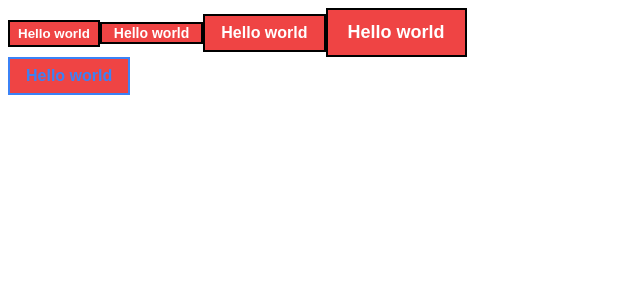
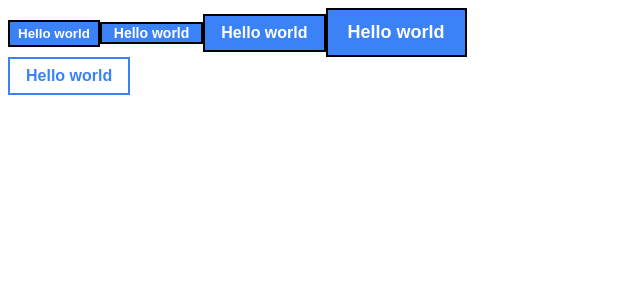
Before and after one commit to orkait/nitrogen, a React (Vite) app: page / in a window 1280 px wide. Shown: the top 300 px of the page, without its empty margins (0-640 px from the left). Built offline with nearby package versions, Linux system fonts and the light colour scheme.

Commit message:
sync update

```diff
--- a/src/components/Button/Button.tsx
+++ b/src/components/Button/Button.tsx
@@ -93,7 +93,7 @@ function Button({
 
     return (
         <button
-            className={`${getButtonClasses(theme)} sm:bg-red-500 `}
+            className={`${getButtonClasses(theme)} pt-5 `}
             onClick={onClick}
             disabled={disabled || loading}
             style={style}
--- a/jit-plugin.ts
+++ b/theme-jit/jit-plugin.ts
@@ -2,7 +2,7 @@ import { execSync } from 'child_process';
 
 const generateCSS = () => {
     try {
-        execSync("./theme-jit/jit.ts");
+        execSync("jit.ts");
         console.log('CSS generated successfully.');
     } catch (error) {
         console.error('Error generating CSS:', error);
--- a/theme-jit/jit.css
+++ b/theme-jit/jit.css
@@ -1,58 +1,178 @@
-.bg-blue-500{background-color: #3b82f6;}
-.color-white{color: #fff;}
-.bg-gray-500{background-color: #6b7280;}
-.bg-yellow-500{background-color: #eab308;}
-.bg-green-500{background-color: #22c55e;}
-.bg-red-500{background-color: #ef4444;}
-.bg-blue-700{background-color: #1d4ed8;}
-.bg-gray-700{background-color: #374151;}
-.bg-yellow-700{background-color: #a16207;}
-.bg-green-700{background-color: #15803d;}
-.bg-red-700{background-color: #b91c1c;}
-.display-flex{display: flex}
-.align-items-center{align-items: center}
-.justify-content-center{justify-content: center}
-.user-select-none{user-select: none}
-.px-2{padding-left: 8px;padding-right: 8px;}
-.py-1{padding-top: 4px;padding-bottom: 4px;}
-.font-7{font-size: 14px;}
-.px-3{padding-left: 12px;padding-right: 12px;}
-.py-15{padding-top: 60px;padding-bottom: 60px;}
-.font-8{font-size: 16px;}
-.px-4{padding-left: 16px;padding-right: 16px;}
-.py-2{padding-top: 8px;padding-bottom: 8px;}
-.font-9{font-size: 18px;}
-.px-5{padding-left: 20px;padding-right: 20px;}
-.py-3{padding-top: 12px;padding-bottom: 12px;}
-.border-1{border-width: 1px}
-.border-solid{border-style: solid;}
-.rounded-4{border-radius: 4px;}
-.bg-transparent{background-color: transparent;}
-.color-gray-500{color: #6b7280;}
-.color-blue-500{color: #3b82f6;}
-.border-blue-500{border-color: #3b82f6;}
-.border-gray-500{border-color: #6b7280;}
-.border-yellow-500{border-color: #eab308;}
-.color-yellow-500{color: #eab308;}
-.border-green-500{border-color: #22c55e;}
-.color-green-500{color: #22c55e;}
-.border-red-500{border-color: #ef4444;}
-.color-red-500{color: #ef4444;}
-.ml-1{margin-left: 4px;}
-.display-inline-flex{display: inline-flex}
-.border-gray-300{border-color: #d1d5db;}
-.color-gray-300{color: #d1d5db;}
-.cursor-not-allowed{cursor: not-allowed}
-.cursor-pointer{cursor: pointer}
-.border-2{border-width: 2px}
-.border-none{border-style: none;}
-.rounded-0{border-radius: 0px;}
-.font-bold{font-weight: 700;}
-.pt-10{padding-top: 40px;}
-.shadow-md{box-shadow: 1px 1px 8px 0px #cbd5e0;}
-.pt-0{padding-top: 0px;}
-.border-transparent{border-color: transparent;}
-.rounded-6{border-radius: 6px;}
-@media (min-width: 640px){
-.sm\:bg-red-500{background-color: #ef4444;}
+.bg-blue-500 {
+	background-color: #3b82f6;
 }
+.color-white {
+	color: #fff;
+}
+.bg-gray-500 {
+	background-color: #6b7280;
+}
+.bg-yellow-500 {
+	background-color: #eab308;
+}
+.bg-green-500 {
+	background-color: #22c55e;
+}
+.bg-red-500 {
+	background-color: #ef4444;
+}
+.bg-blue-700 {
+	background-color: #1d4ed8;
+}
+.bg-gray-700 {
+	background-color: #374151;
+}
+.bg-yellow-700 {
+	background-color: #a16207;
+}
+.bg-green-700 {
+	background-color: #15803d;
+}
+.bg-red-700 {
+	background-color: #b91c1c;
+}
+.display-flex {
+	display: flex;
+}
+.align-items-center {
+	align-items: center;
+}
+.justify-content-center {
+	justify-content: center;
+}
+.user-select-none {
+	user-select: none;
+}
+.px-2 {
+	padding-left: 8px;
+	padding-right: 8px;
+}
+.py-1 {
+	padding-top: 4px;
+	padding-bottom: 4px;
+}
+.font-7 {
+	font-size: 14px;
+}
+.px-3 {
+	padding-left: 12px;
+	padding-right: 12px;
+}
+.py-15 {
+	padding-top: 60px;
+	padding-bottom: 60px;
+}
+.font-8 {
+	font-size: 16px;
+}
+.px-4 {
+	padding-left: 16px;
+	padding-right: 16px;
+}
+.py-2 {
+	padding-top: 8px;
+	padding-bottom: 8px;
+}
+.font-9 {
+	font-size: 18px;
+}
+.px-5 {
+	padding-left: 20px;
+	padding-right: 20px;
+}
+.py-3 {
+	padding-top: 12px;
+	padding-bottom: 12px;
+}
+.border-1 {
+	border-width: 1px;
+}
+.border-solid {
+	border-style: solid;
+}
+.rounded-4 {
+	border-radius: 4px;
+}
+.bg-transparent {
+	background-color: transparent;
+}
+.color-gray-500 {
+	color: #6b7280;
+}
+.color-blue-500 {
+	color: #3b82f6;
+}
+.border-blue-500 {
+	border-color: #3b82f6;
+}
+.border-gray-500 {
+	border-color: #6b7280;
+}
+.border-yellow-500 {
+	border-color: #eab308;
+}
+.color-yellow-500 {
+	color: #eab308;
+}
+.border-green-500 {
+	border-color: #22c55e;
+}
+.color-green-500 {
+	color: #22c55e;
+}
+.border-red-500 {
+	border-color: #ef4444;
+}
+.color-red-500 {
+	color: #ef4444;
+}
+.ml-1 {
+	margin-left: 4px;
+}
+.display-inline-flex {
+	display: inline-flex;
+}
+.border-gray-300 {
+	border-color: #d1d5db;
+}
+.color-gray-300 {
+	color: #d1d5db;
+}
+.cursor-not-allowed {
+	cursor: not-allowed;
+}
+.cursor-pointer {
+	cursor: pointer;
+}
+.border-2 {
+	border-width: 2px;
+}
+.border-none {
+	border-style: none;
+}
+.rounded-0 {
+	border-radius: 0px;
+}
+.font-bold {
+	font-weight: 700;
+}
+.pt-10 {
+	padding-top: 40px;
+}
+.shadow-md {
+	box-shadow: 1px 1px 8px 0px #cbd5e0;
+}
+.pt-0 {
+	padding-top: 0px;
+}
+.border-transparent {
+	border-color: transparent;
+}
+.rounded-6 {
+	border-radius: 6px;
+}
+@media (min-width: 640px) {
+	.sm\:bg-red-500 {
+		background-color: #ef4444;
+	}
+}
--- a/vite.config.dev.ts
+++ b/vite.config.dev.ts
@@ -1,7 +1,7 @@
 import { defineConfig } from 'vite';
 import react from '@vitejs/plugin-react-swc';
 import path from "path";
-import jitCSSPlugin from './jit-plugin';
+import jitCSSPlugin from './theme-jit/jit-plugin';
 
 export default defineConfig({
     plugins: [
```
